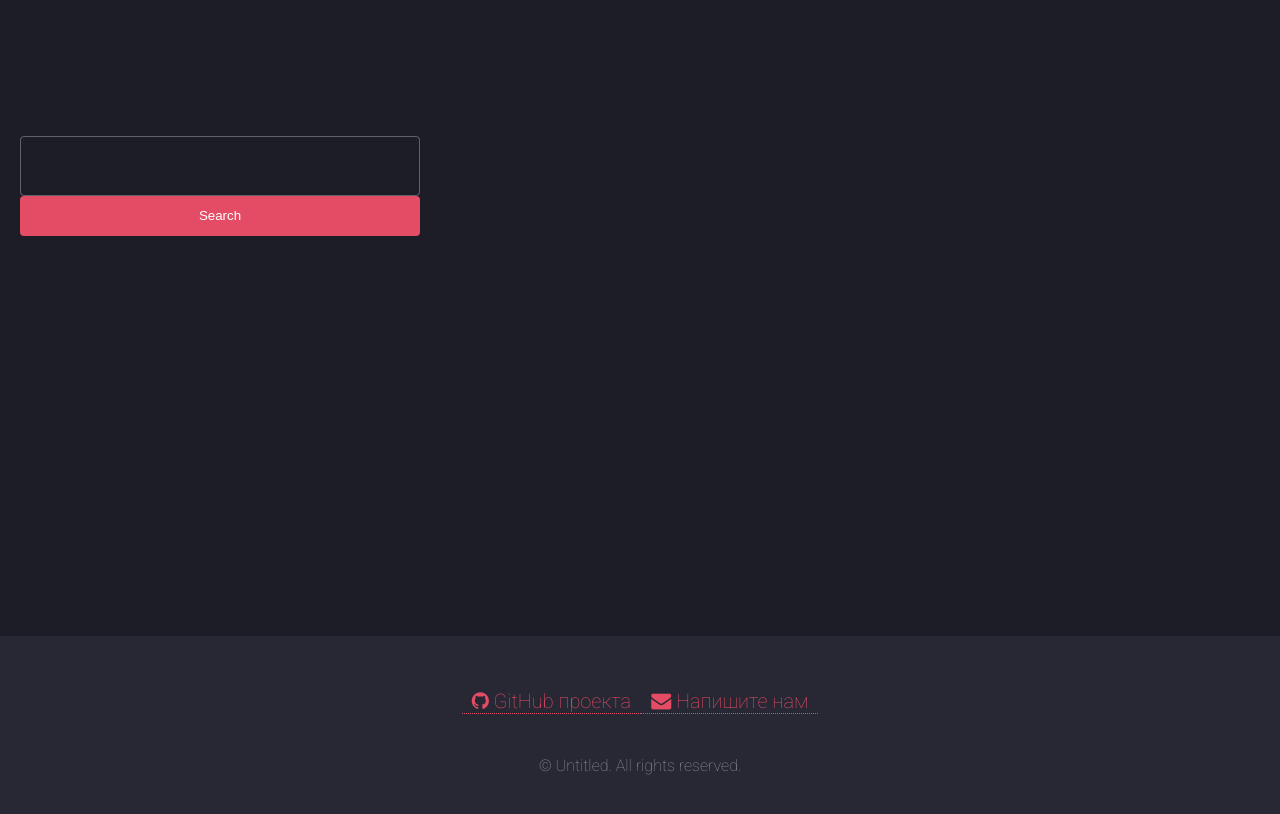
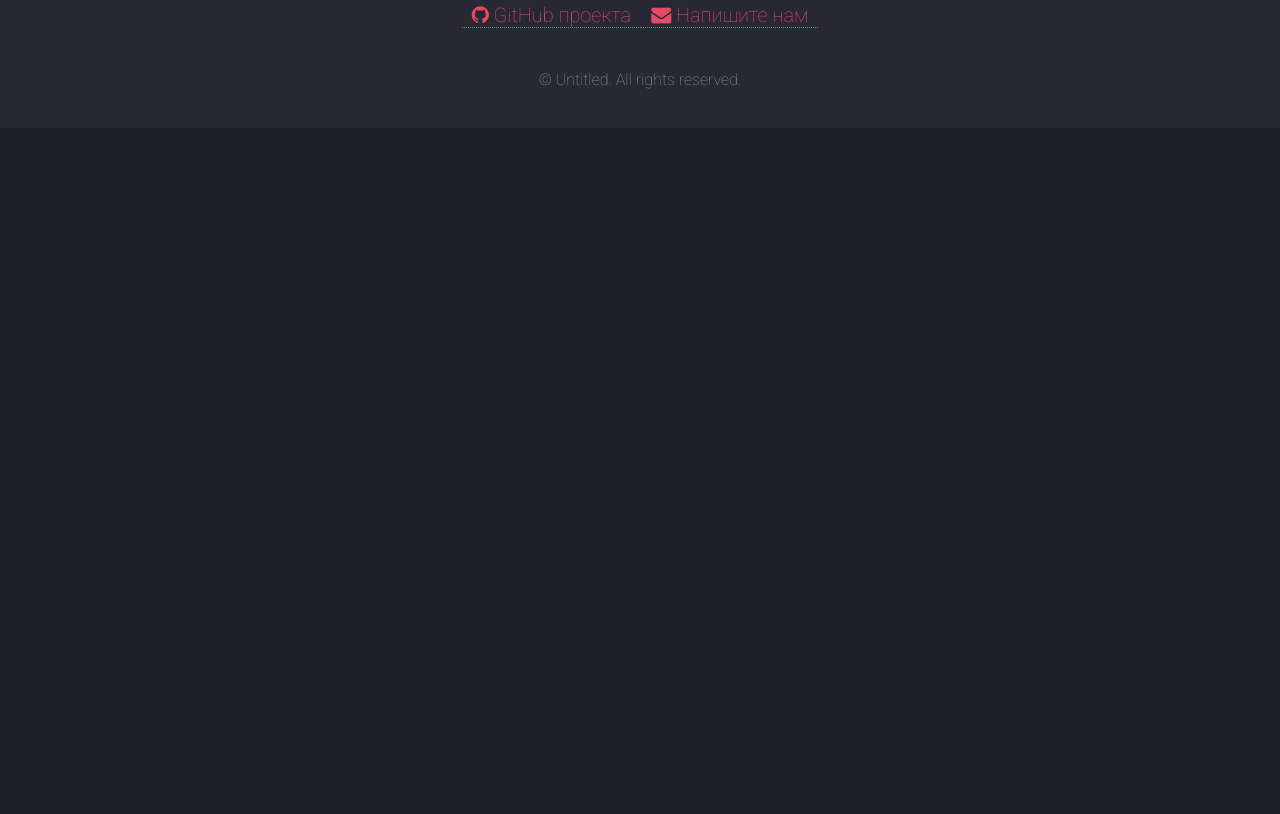
Before and after one commit to chmilvs/Stocks-risk-manager, a React (Create React App) app in the folder front/: page /dashboard in a window 1280 px wide. Shown: the part 800-1614 px from the top of the page. After the commit the page ends 928 px from the top, so only its background shows below. Built offline with nearby package versions, Linux system fonts and the light colour scheme.

Commit message:
chart added to Riskpage (with ticker finder) v1

```diff
--- a/front/src/components/Dashboard/Dashboard.js
+++ b/front/src/components/Dashboard/Dashboard.js
@@ -2,16 +2,12 @@ import PieDiagram from './PieDiagram/PieDiagram';
 import BarDiagram from './BarDiagram/BarDiagram';
 import Table from './Table/Table'
 import './Dashboard.css'
-import StockChartInfo from '../StockChartInfo/StockChartInfo'
 
 function Dashboard() {
   return (
     <div className="dashboard">
     <div className="table">
       <Table/>
-    <div>
-    <StockChartInfo/>
-    </div>
     </div>
     <div className="diagrams">
       <PieDiagram/>
--- a/front/src/components/RiskPage/RiskForm/RiskForm.js
+++ b/front/src/components/RiskPage/RiskForm/RiskForm.js
@@ -1,20 +1,23 @@
 import React from 'react';
 import "./RiskForm.css";
-import {Link} from "react-router-dom";
+import { Link } from "react-router-dom";
+import StockChartInfo from '../../stockChartInfo/StockChartInfo';
 
 function RiskForm() {
   return (
+    <div style={{display:"flex", justifyContent:"center"}}>
       <div className="riskform">
         <form>
           <div className="col-6 col-12-xsmall">
-                        <input type="text" name="deposit" placeholder="Введите размер депозита"/>
+            <input type="text" name="deposit" placeholder="Введите размер депозита" />
           </div>
           <div className="col-6 col-12-xsmall">
-                        <input type="text" name="riskpersent" placeholder="Введите риск на акцию в %"/>
+            <input type="text" name="riskpersent" placeholder="Введите риск на акцию в %" />
           </div>
           <div className="col-6 col-12-xsmall">
-                        <input type="text" name="stockname" placeholder="Введите название акции"/>
+            <input type="text" name="stockname" placeholder="Введите название акции" />
           </div>
+
 
           <ul className="alt">
             Вывод:
@@ -25,10 +28,14 @@ function RiskForm() {
           </ul>
 
           <div className="col-6 col-12-xsmall">
-                        <input type="number" name="lotstobuy" id="email"  placeholder="Введите лот"/>
+            <input type="number" name="lotstobuy" id="email" placeholder="Введите лот" />
             <button className="button primary">Добавить</button>
           </div>
         </form>
+      </div>
+      <div >
+        <StockChartInfo />
+      </div>
     </div>
   );
 }
--- a/front/src/components/StockChartInfo/StockChartInfo.js
+++ b/front/src/components/StockChartInfo/StockChartInfo.js
@@ -11,8 +11,6 @@ function StockChartInfo(props) {
   const getInfo = (event) => {
     event.preventDefault()
 
-    // const URL = `https://finnhub.io/api/v1/quote?symbol=${ticker.toUpperCase()}&token=c0ehldv48v6q2norbkk0`
-    // const URL = `https://www.alphavantage.co/query?function=TIME_SERIES_INTRADAY&interval=5min&apikey=VHOVYLDE88BS9RRT&symbol=${ticker.toUpperCase()}`
     const URL = `https://www.alphavantage.co/query?function=TIME_SERIES_DAILY_ADJUSTED&symbol=${ticker.toUpperCase()}&outputsize=comapct&apikey=VHOVYLDE88BS9RRT`
 
     fetch(URL)
@@ -41,14 +39,15 @@ function StockChartInfo(props) {
 
   return (
     <>
-      <div>
+    <div style={{ marginTop:"210px"}}>
+      <div style={{ marginLeft: "80px"}}>
         <form onSubmit={getInfo}>
           <input type="text" onChange={inputHandler}></input>
-          <button className="button primary" type="submit">Search</button>
+          <button className="button primary" type="submit">Поиск по тикеру</button>
         </form>
 
       </div>
-      {data && <AreaChart width={500} height={400} data={data.reverse().slice(0, 50)}
+      {data && <AreaChart width={500} height={380} data={data.reverse().slice(0, 50)}
         margin={{ top: 20, right: 20, left: 20, bottom: 20 }}>
         <defs>
           <linearGradient id="colorUv" x1="0" y1="0" x2="0" y2="1">
@@ -64,6 +63,7 @@ function StockChartInfo(props) {
         <Area type="monotone" dataKey="цена" stroke="#8884d8" fillOpacity={1} fill="url(#colorUv)" />
 
       </AreaChart>}
+      </div>
     </>
   );
 }
```
Lines whose indentation alone changed are shown as unchanged.
